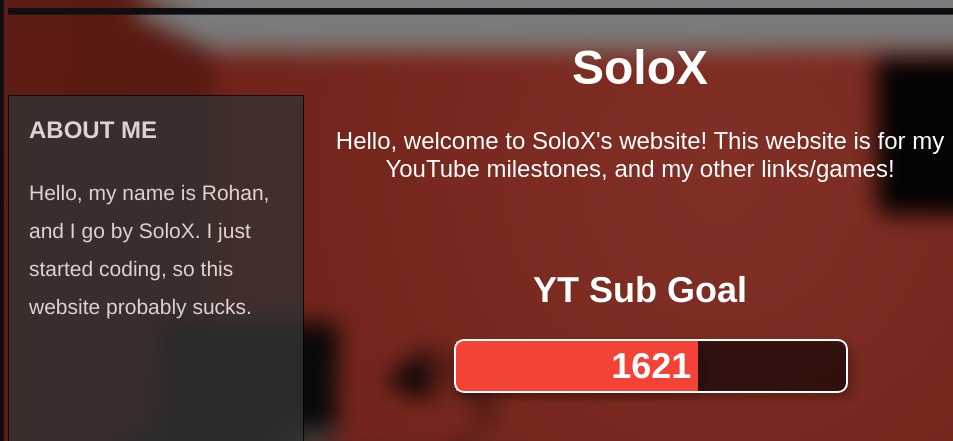
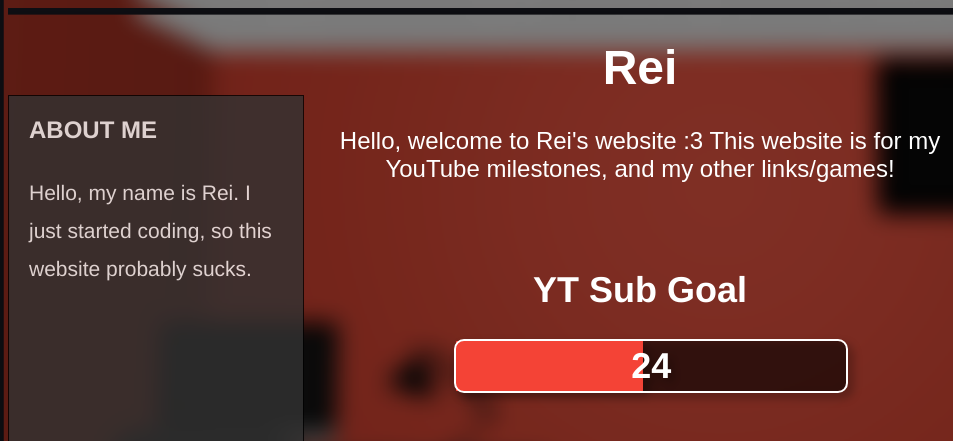
Before and after one commit to reiivc/solo, a plain HTML site: page index.html in a window 1280 px wide. Shown: the top 441 px of the page, 0-953 px from the left. Drawn offline with Linux system fonts and the light colour scheme; a script that the page names is missing.

Commit message:
Update index

```diff
--- a/index.html
+++ b/index.html
@@ -8,16 +8,16 @@
 <meta charset="UTF-8">
 <meta name="viewport" content="width=device-width, initial-scale=1.0">
 
-<title>SoloX's Website</title>
+<title>Rei's Website!</title>
 <link rel="icon" type="image/x-icon" href="favicon.ico">
 </head>
-<body style="background-image: /Users/srini88/Desktop/Screen Shot 2024-02-28 at 6.36.06 PM.png; background-attachment: fixed; ">
+<body style="background-image:bay.jpg; background-attachment:fixed ;">
 
 
-<h1 class="welcome">SoloX</h1>
+<h1 class="welcome">Rei</h1>
 
 
- <p class="sex" style = "max-width: 700px;"> Hello, welcome to SoloX's website! This website is for my YouTube milestones, and my other links/games! </p>
+ <p class="sex" style = "max-width: 700px;"> Hello, welcome to Rei's website :3 This website is for my YouTube milestones, and my other links/games! </p>
 
  <div class="soc">
  <div class="btnyt">
@@ -39,8 +39,8 @@
  <div class= "prfull">
  <h2>YT Sub Goal</h2>
  <div class="progressBar" style="width: 30.5vw">
-                    <div class="progressBarFill" style="width: 62%;"></div>
-                    <h2>1621</h2>
+                    <div class="progressBarFill" style="width: 48%;"></div>
+                    <h2>24</h2>
                 </div>
                 </div>
                 <div class="arttext">
@@ -57,7 +57,7 @@
              </div>
 <div class="myDiv">
 <div class="about">ABOUT ME</div>
-  <p class="abme" style="line-height: 38px;"> Hello, my name is Rohan, and I go by SoloX.
+  <p class="abme" style="line-height: 38px;"> Hello, my name is Rei.
    I just started coding, so this website probably sucks.</p>
 
 
```
